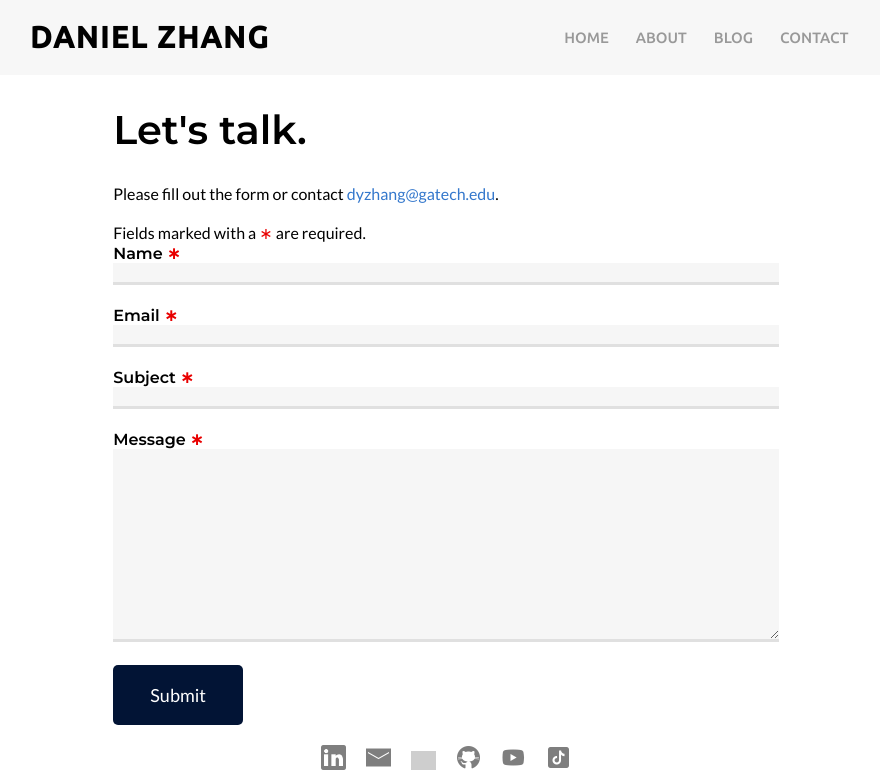
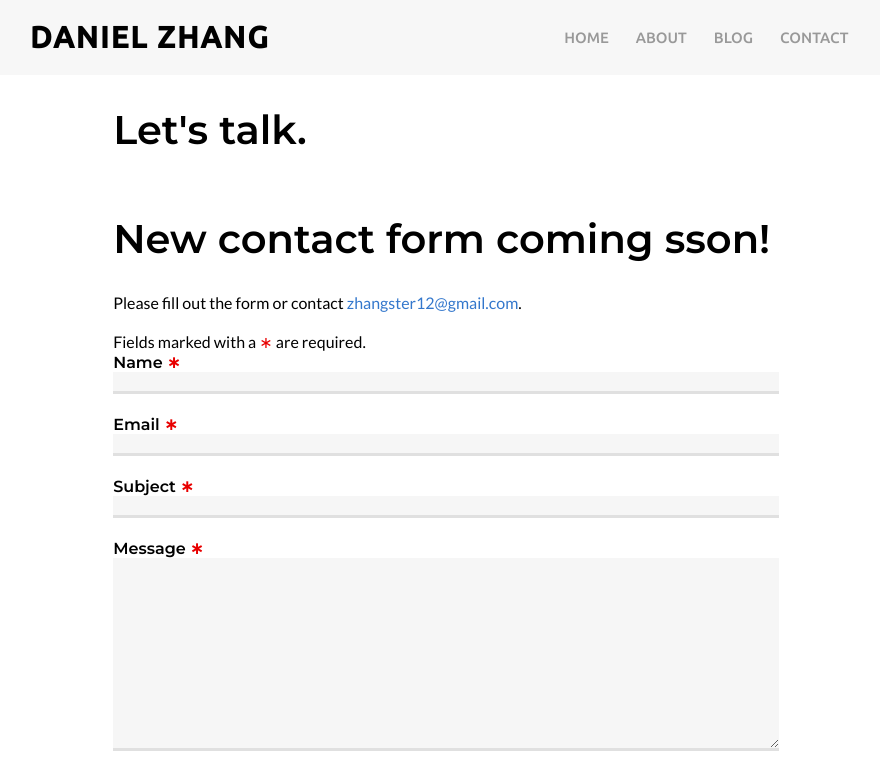
Before and after one commit to zhangster12/DZ-Website-Front-End, a React (Create React App) app: page /contact in a window 1280 px wide. Shown: the top 772 px of the page, without its empty margins (194-1074 px from the left). Built offline with nearby package versions, Linux system fonts and the light colour scheme; grey boxes are pictures that could not be loaded.

Commit message:
Added WIP

```diff
--- a/src/pages/BlogPage.js
+++ b/src/pages/BlogPage.js
@@ -54,6 +54,7 @@ const Blog = () => {
         <div>
             <div className='layout'>
                 <div className='page-header' id='blog'>Days with Dan!</div>
+                <div className='page-header' id='blog'>New blog coming soon!</div>
                 <div className={loading ? 'loading-hidden' : 'loading-show'}>{getBlogs()}</div>
                 <div className={loading ? 'loading-show': 'loading-hidden'} id='center'><CircularProgress color='primary' /></div>
             </div>
--- a/src/pages/ContactPage.js
+++ b/src/pages/ContactPage.js
@@ -102,8 +102,9 @@ class Contact extends Component {
         return(
             <form className='contact-form' onSubmit={this.handleSubmit} noValidate>
                 <div className='page-header'>Let's talk.</div>
+                <div className='page-header'>New contact form coming sson!</div>
                 <div className='instr'>
-                    Please fill out the form or contact <a className='email' href='mailto: dyzhang@gatech.edu' rel='noopener noreferrer' target='_blank'>dyzhang@gatech.edu</a>.
+                    Please fill out the form or contact <a className='email' href='mailto: zhangster12@gmail.com' rel='noopener noreferrer' target='_blank'>zhangster12@gmail.com</a>.
                 </div>
                 <div className='instruct'>Fields marked with a <span className='red'>∗</span> are required.</div>
                 <div className='form-item'>
```
